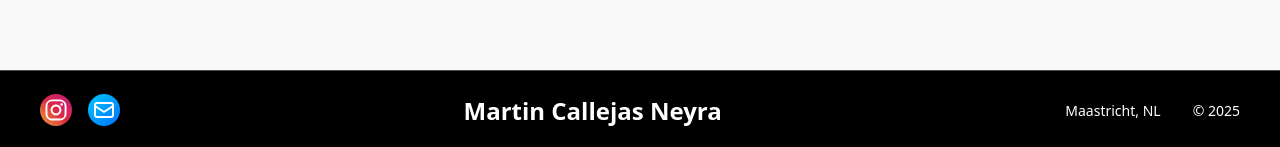
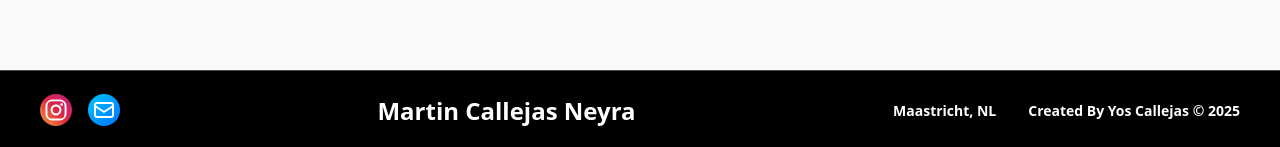
Before and after one commit to callejas1/time-between-stitches, a React (Create React App) app: page / in a window 1280 px wide. Shown: the part 1558-1705 px from the top of the page. Built offline with nearby package versions, Linux system fonts and the light colour scheme; a web font is replaced by a local one.

Commit message:
added credits to footer

```diff
--- a/src/components/Footer.js
+++ b/src/components/Footer.js
@@ -29,7 +29,7 @@ function Footer() {
                     <p className='footer-info name'>{artist.name}</p>
                     <div className='footer-right-info'>
                         <p className='footer-info'>Maastricht, NL</p>
-                        <p className='footer-info'>&copy; {new Date().getFullYear()}</p>
+                        <p className='footer-info'>Created By Yos Callejas &copy; {new Date().getFullYear()}</p>
                     </div>
                 </div>
             </div>
--- a/src/styles/footer.css
+++ b/src/styles/footer.css
@@ -18,6 +18,7 @@
     width: 100%;
     text-align: center;
     box-sizing: border-box;
+    font-weight: bold;
 }
 
 .footer-content {
--- a/src/styles/home.css
+++ b/src/styles/home.css
@@ -33,7 +33,7 @@
     position: relative;
     overflow: hidden;
     background: #ddd;
-    transition: transform 0.1s ease-in-out, box-shadow 0.2s ease-in-out;
+    transition: transform 0.1s ease, box-shadow 0.2s ease;
     text-decoration: none;
     color: inherit;
     margin-bottom: 2rem;
@@ -45,7 +45,7 @@
 }
 
 .project-card:hover {
-    transform: scale(1.1);
+    transform: scale(1.01);
     box-shadow: 0 3px 20px rgba(0, 0, 0, 0.15);
 }
 
```
